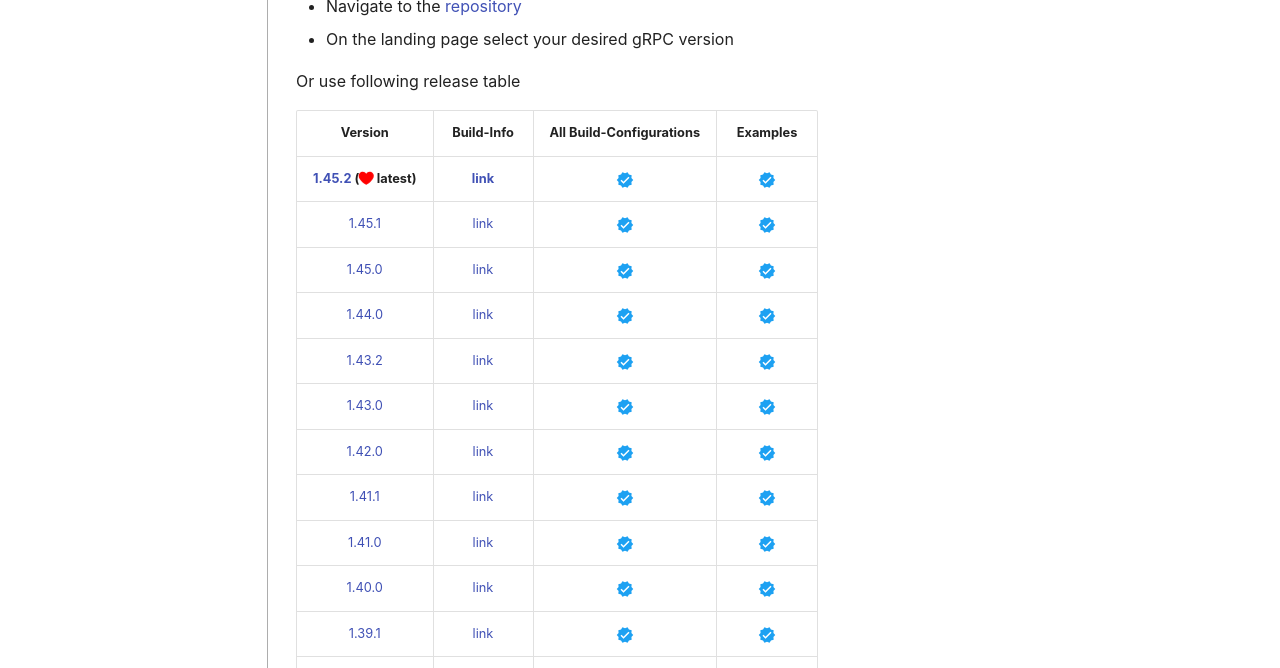
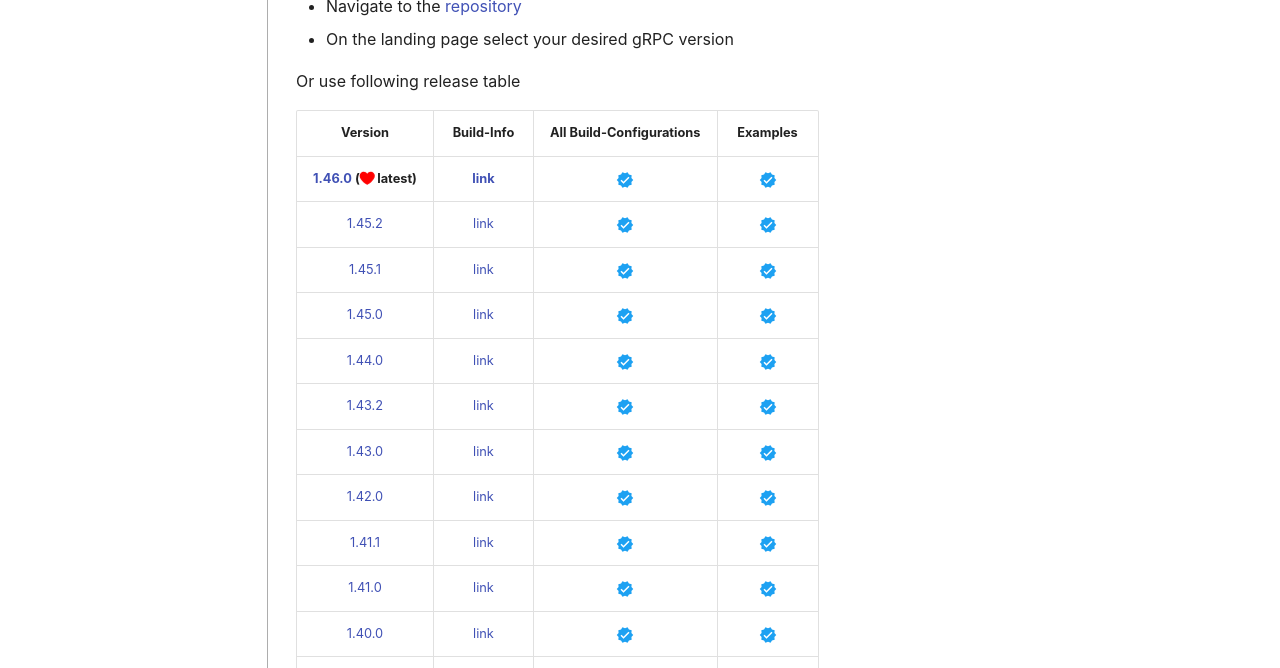
Before and after one commit to thommyho/Cpp-gRPC-Windows-PreBuilts, an MkDocs documentation site: the page built from docs/steps.md, in a window 1280 px wide and 900 px high. Shown: the part 232-900 px from the top of the window. Built offline with MkDocs 1.6.1 and Material for MkDocs 9.7.7, drawn with Linux system fonts in a browser that asks for light colours; emoji names are drawn with the system emoji font; some web fonts are replaced; comment, search, counter and statistics services are not loaded.

```diff
--- a/docs/steps.md
+++ b/docs/steps.md
@@ -7,9 +7,10 @@
 
 Or use following release table
 
-|                                                         Version                                                          |                                 Build-Info                                 |        All Build-Configurations         |                Examples                 |
-|:------------------------------------------------------------------------------------------------------------------------:|:--------------------------------------------------------------------------:|:---------------------------------------:|:---------------------------------------:|
-| **[1.45.2](https://github.com/thommyho/gRPC_windows/releases/tag/v1.45.2) (:octicons-heart-fill-24:{ .heart } latest)** | **[link](https://github.com/thommyho/gRPC_windows_prebuilt/tree/v1.45.2)** | :material-check-decagram:{ .tick-blue } | :material-check-decagram:{ .tick-blue } |
+|                                                         Version                                                         |                                 Build-Info                                 |        All Build-Configurations         |                Examples                 |
+|:-----------------------------------------------------------------------------------------------------------------------:|:--------------------------------------------------------------------------:|:---------------------------------------:|:---------------------------------------:|
+| **[1.46.0](https://github.com/thommyho/gRPC_windows/releases/tag/v1.46.0) (:octicons-heart-fill-24:{ .heart } latest)** | **[link](https://github.com/thommyho/gRPC_windows_prebuilt/tree/v1.46.0)** | :material-check-decagram:{ .tick-blue } | :material-check-decagram:{ .tick-blue } |
+|                         [1.45.2](https://github.com/thommyho/gRPC_windows/releases/tag/v1.45.2)                         |   [link](https://github.com/thommyho/gRPC_windows_prebuilt/tree/v1.45.2)   | :material-check-decagram:{ .tick-blue } | :material-check-decagram:{ .tick-blue } |
 |                         [1.45.1](https://github.com/thommyho/gRPC_windows/releases/tag/v1.45.1)                         |   [link](https://github.com/thommyho/gRPC_windows_prebuilt/tree/v1.45.1)   | :material-check-decagram:{ .tick-blue } | :material-check-decagram:{ .tick-blue } |
 |                         [1.45.0](https://github.com/thommyho/gRPC_windows/releases/tag/v1.45.0)                         |   [link](https://github.com/thommyho/gRPC_windows_prebuilt/tree/v1.45.0)   | :material-check-decagram:{ .tick-blue } | :material-check-decagram:{ .tick-blue } |
 |                         [1.44.0](https://github.com/thommyho/gRPC_windows/releases/tag/v1.44.0)                         |   [link](https://github.com/thommyho/gRPC_windows_prebuilt/tree/v1.44.0)   | :material-check-decagram:{ .tick-blue } | :material-check-decagram:{ .tick-blue } |
```
